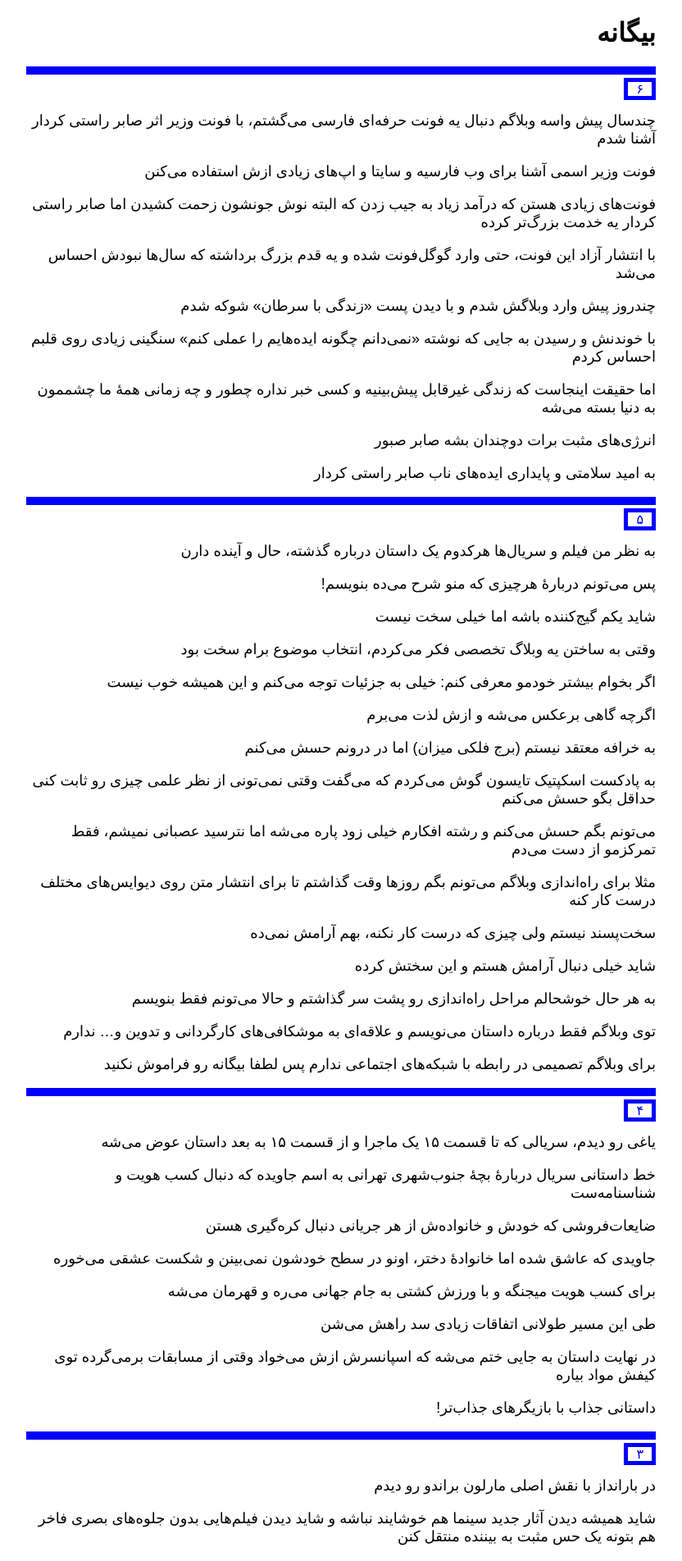
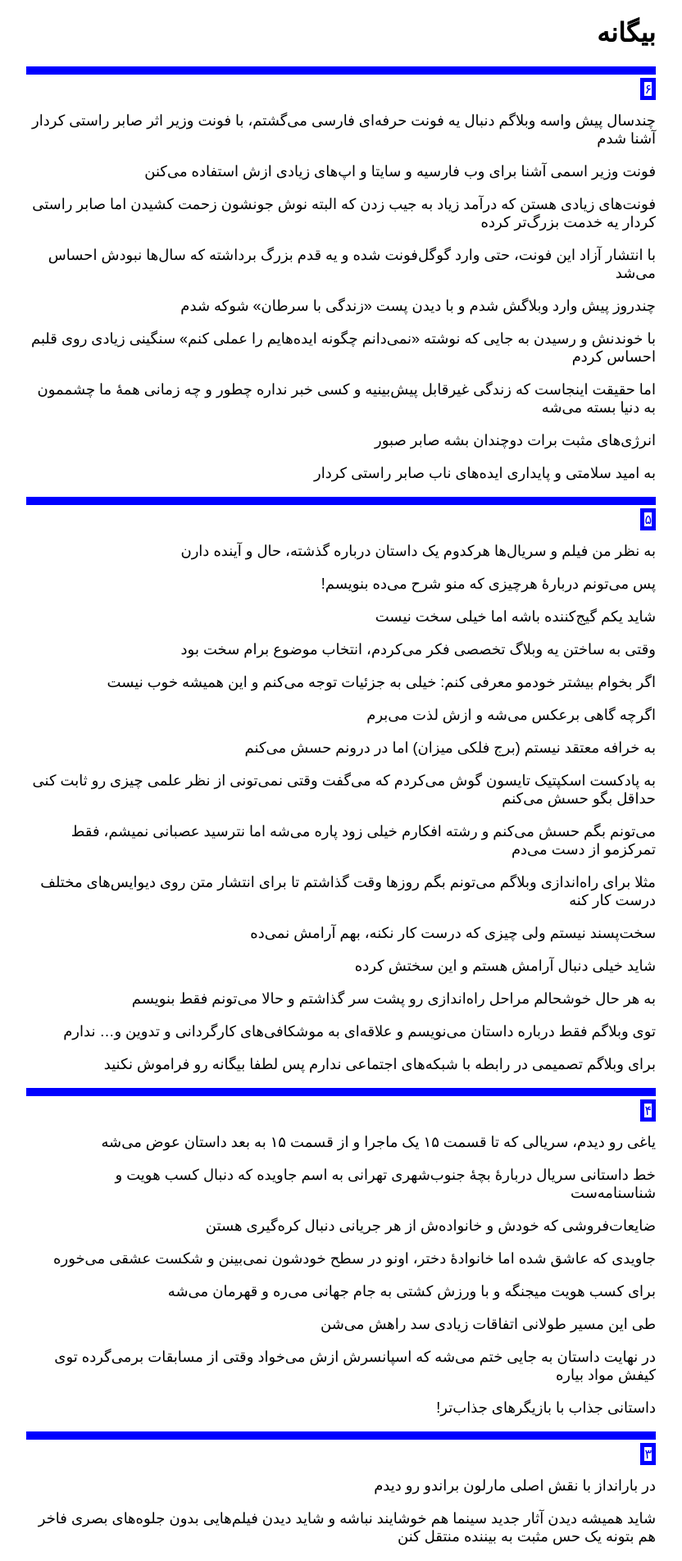
Before and after one commit to darkblog/darkblog.github.io, a Jekyll site: the page built from index.html, in a window 1280 px wide. Shown: the top 1904 px of the page at 82% size, without its empty margins (224-1056 px from the left). Built offline with Jekyll 4.4.1, drawn with Linux system fonts in a browser that asks for light colours.

Commit message:
Update index.html

```diff
--- a/index.html
+++ b/index.html
@@ -9,7 +9,7 @@
 <meta charset="utf-8">
 <meta name="viewport" content="width=device-width, initial-scale=1">
 <link rel="canonical" href="https://biganeh.com/">
-<style>body{font-family:sans-serif;margin:auto;padding:0 1.25em;max-width:48em}p{font-size:large}a{text-decoration:none;padding:0 10px}a,hr{border:thick solid blue}</style>
+<style>body{font-family:sans-serif;margin:auto;padding:0 1.25em;max-width:48em}p{font-size:large}a{text-decoration:none}a,hr{border:thick solid blue}</style>
 </head>
 <body>
 <h1>بیگانه</h1>
```
